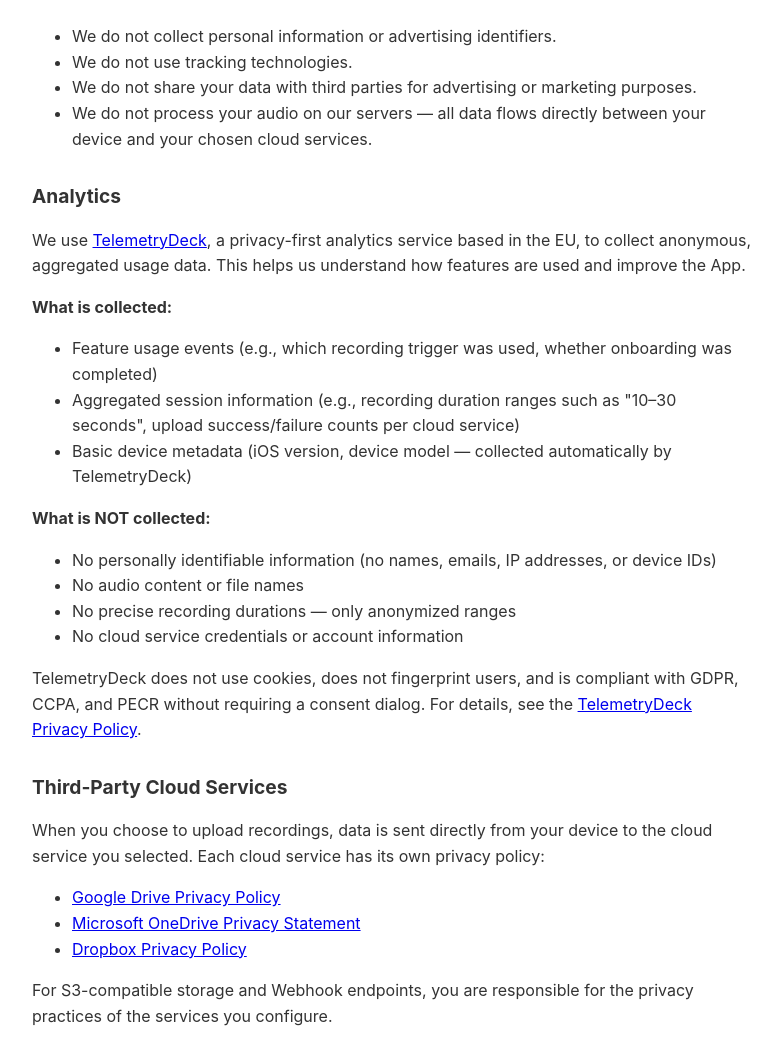
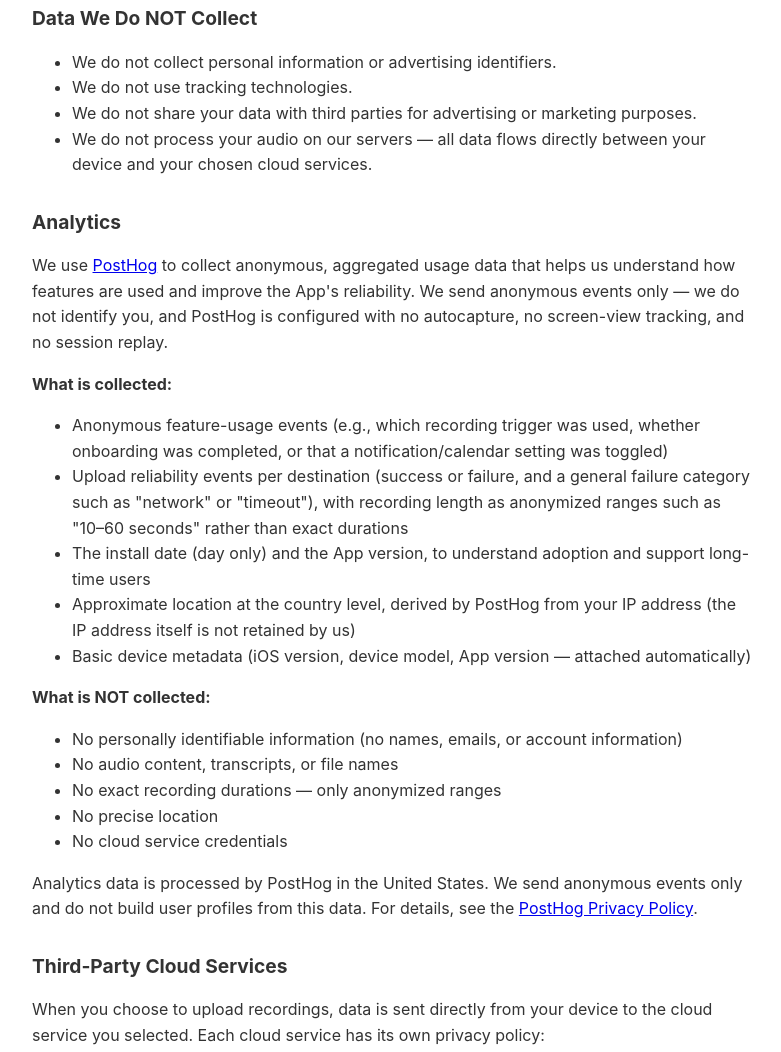
Before and after one commit to tkys/recexport-site, a plain HTML site: page privacy.html in a window 1280 px wide. Shown: the part 581-1633 px from the top of the page, without its empty margins (248-1029 px from the left). Drawn offline with Linux system fonts and the light colour scheme.

Commit message:
Update privacy (PostHog, not TelemetryDeck) + support FAQs (Action Button/self-host/notifications)
- Privacy: analytics provider corrected to PostHog (TelemetryDeck removed in v1.3.4);
  accurate disclosure incl. country-level GeoIP, install date(day)/app version, WebDAV/self-host; date bumped
- Support: add FAQs for one-tap/Action Button + Siri + Lock Screen stop, self-hosted WebDAV/S3, notifications

Co-Authored-By: Claude Opus 4.8 <noreply@anthropic.com>

```diff
--- a/privacy.html
+++ b/privacy.html
@@ -13,14 +13,14 @@
 </head>
 <body>
   <h1>RecExport Privacy Policy</h1>
-  <p class="updated">Last updated: March 28, 2026</p>
+  <p class="updated">Last updated: September 3, 2026</p>
 
   <h2>Overview</h2>
   <p>RecExport ("the App") is an audio recording application developed by tkysyskwdev. We are committed to protecting your privacy. This policy explains what data the App collects and how it is used.</p>
 
   <h2>Data We Collect</h2>
   <p><strong>Audio Recordings:</strong> The App records audio using your device's microphone. Recordings are stored locally on your device and are only uploaded to cloud services that you explicitly configure and authorize.</p>
-  <p><strong>Cloud Service Credentials:</strong> When you connect a cloud service (Google Drive, OneDrive, Dropbox, S3, or Webhook), authentication tokens are stored securely in the iOS Keychain on your device. We do not have access to these credentials.</p>
+  <p><strong>Cloud Service Credentials:</strong> When you connect a destination (Google Drive, OneDrive, Dropbox, S3-compatible storage, WebDAV, or a notification endpoint), the authentication tokens or secrets are stored securely in the iOS Keychain on your device. We do not have access to these credentials.</p>
 
   <h2>Data We Do NOT Collect</h2>
   <ul>
@@ -31,21 +31,24 @@
   </ul>
 
   <h2>Analytics</h2>
-  <p>We use <a href="https://telemetrydeck.com">TelemetryDeck</a>, a privacy-first analytics service based in the EU, to collect anonymous, aggregated usage data. This helps us understand how features are used and improve the App.</p>
+  <p>We use <a href="https://posthog.com">PostHog</a> to collect anonymous, aggregated usage data that helps us understand how features are used and improve the App's reliability. We send anonymous events only — we do not identify you, and PostHog is configured with no autocapture, no screen-view tracking, and no session replay.</p>
   <p><strong>What is collected:</strong></p>
   <ul>
-    <li>Feature usage events (e.g., which recording trigger was used, whether onboarding was completed)</li>
-    <li>Aggregated session information (e.g., recording duration ranges such as "10–30 seconds", upload success/failure counts per cloud service)</li>
-    <li>Basic device metadata (iOS version, device model — collected automatically by TelemetryDeck)</li>
+    <li>Anonymous feature-usage events (e.g., which recording trigger was used, whether onboarding was completed, or that a notification/calendar setting was toggled)</li>
+    <li>Upload reliability events per destination (success or failure, and a general failure category such as "network" or "timeout"), with recording length as anonymized ranges such as "10–60 seconds" rather than exact durations</li>
+    <li>The install date (day only) and the App version, to understand adoption and support long-time users</li>
+    <li>Approximate location at the country level, derived by PostHog from your IP address (the IP address itself is not retained by us)</li>
+    <li>Basic device metadata (iOS version, device model, App version — attached automatically)</li>
   </ul>
   <p><strong>What is NOT collected:</strong></p>
   <ul>
-    <li>No personally identifiable information (no names, emails, IP addresses, or device IDs)</li>
-    <li>No audio content or file names</li>
-    <li>No precise recording durations — only anonymized ranges</li>
-    <li>No cloud service credentials or account information</li>
+    <li>No personally identifiable information (no names, emails, or account information)</li>
+    <li>No audio content, transcripts, or file names</li>
+    <li>No exact recording durations — only anonymized ranges</li>
+    <li>No precise location</li>
+    <li>No cloud service credentials</li>
   </ul>
-  <p>TelemetryDeck does not use cookies, does not fingerprint users, and is compliant with GDPR, CCPA, and PECR without requiring a consent dialog. For details, see the <a href="https://telemetrydeck.com/privacy/">TelemetryDeck Privacy Policy</a>.</p>
+  <p>Analytics data is processed by PostHog in the United States. We send anonymous events only and do not build user profiles from this data. For details, see the <a href="https://posthog.com/privacy">PostHog Privacy Policy</a>.</p>
 
   <h2>Third-Party Cloud Services</h2>
   <p>When you choose to upload recordings, data is sent directly from your device to the cloud service you selected. Each cloud service has its own privacy policy:</p>
```
Also changed, not shown: support.html (+15 -0 lines).
